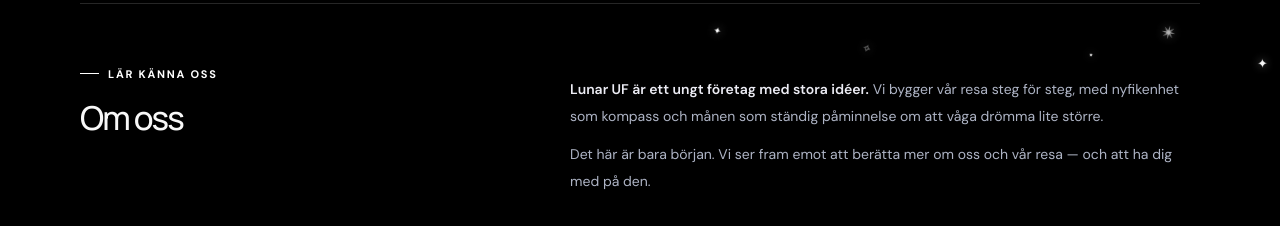
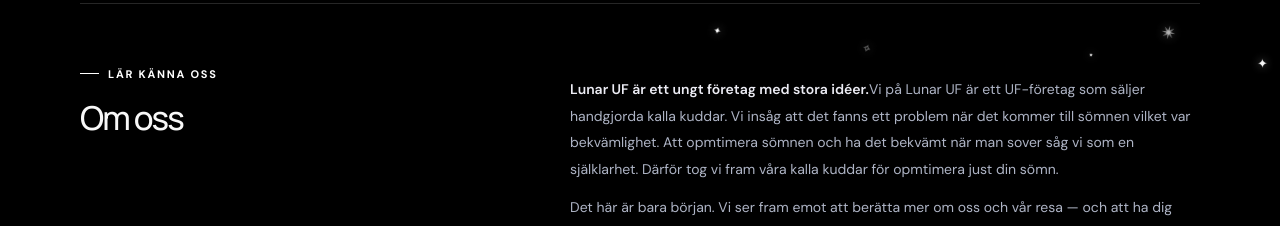
Before and after one commit to LunarUF/LunarUF, a plain HTML site: page index.html in a window 1280 px wide. Shown: the part 725-951 px from the top of the page. Drawn offline with Linux system fonts and the light colour scheme.

Commit message:
Revise company description in index.html
Updated company description to include product details and focus on sleep optimization.

Signed-off-by: LunarUF <lunar1uf@gmail.com>

```diff
--- a/index.html
+++ b/index.html
@@ -277,7 +277,7 @@
       <section class="story" id="om-oss">
         <div><div class="eyebrow">Lär känna oss</div><h2>Om oss</h2></div>
         <div class="story-copy">
-          <p><strong>Lunar UF är ett ungt företag med stora idéer.</strong> Vi bygger vår resa steg för steg, med nyfikenhet som kompass och månen som ständig påminnelse om att våga drömma lite större.</p>
+          <p><strong>Lunar UF är ett ungt företag med stora idéer.</strong>Vi på Lunar UF är ett UF-företag som säljer handgjorda kalla kuddar. Vi insåg att det fanns ett problem när det kommer till sömnen vilket var bekvämlighet. Att opmtimera sömnen och ha det bekvämt när man sover såg vi som en själklarhet. Därför tog vi fram våra kalla kuddar för opmtimera just din sömn.</p>
           <p>Det här är bara början. Vi ser fram emot att berätta mer om oss och vår resa — och att ha dig med på den.</p>
         </div>
       </section>
```
